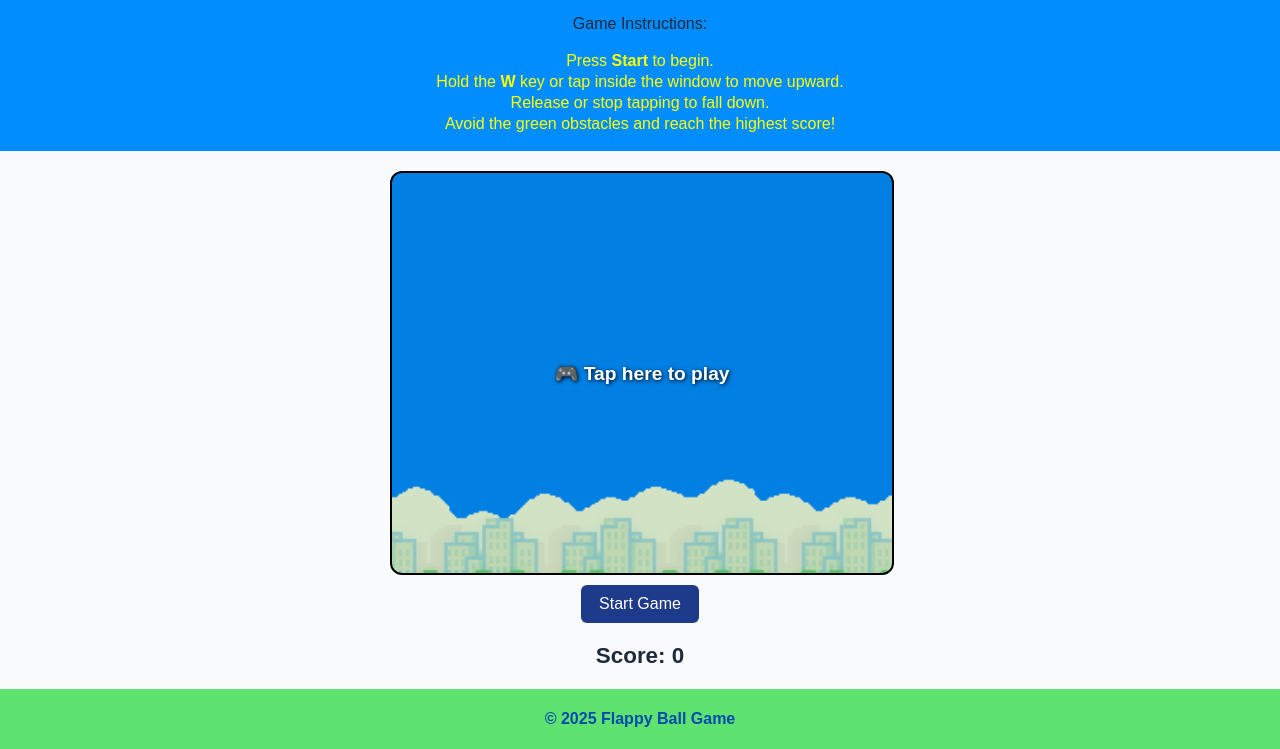
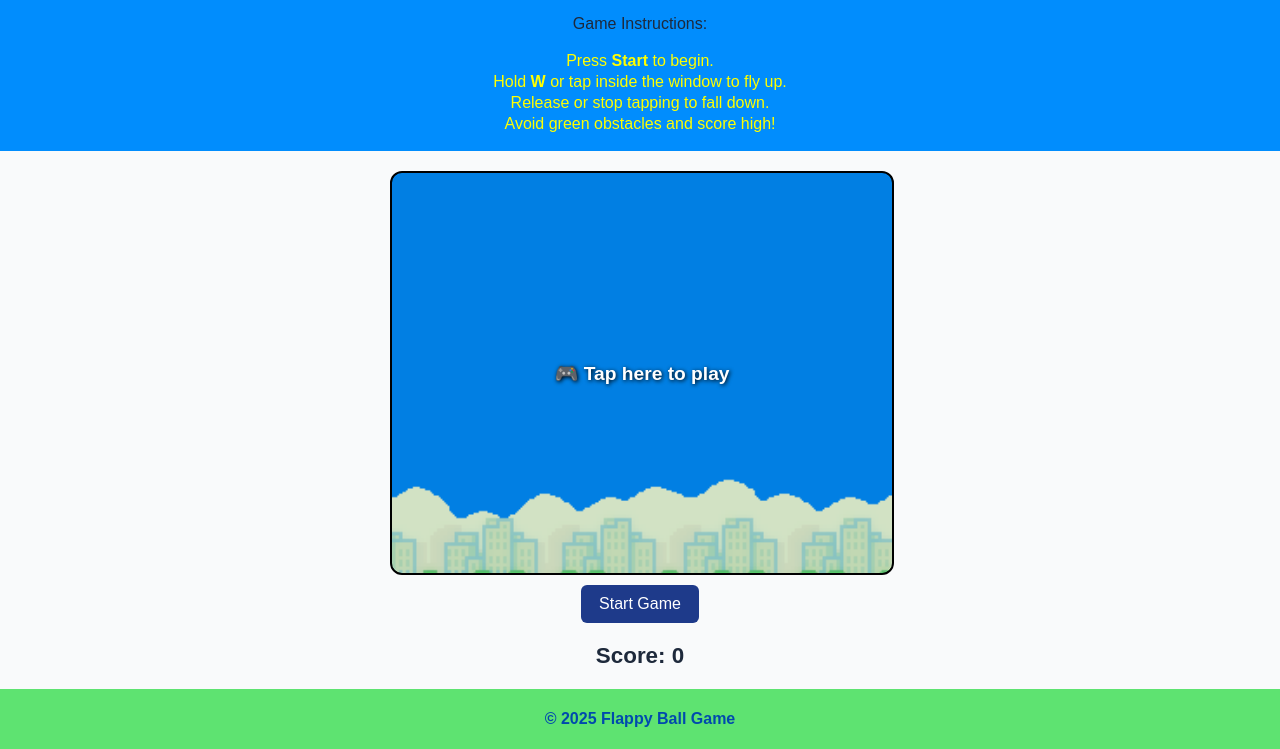
Before and after one commit to SuhaybDahir/bouncing-ball-deployment, a plain HTML site: page index.html in a window 1280 px wide. Shown: the part 151-900 px from the top of the page. Drawn offline with Linux system fonts and the light colour scheme.

Commit message:
Update game instructions and interaction window layout

```diff
--- a/index.html
+++ b/index.html
@@ -17,18 +17,16 @@
     <p>Game Instructions:</p>
     <ul>
       <li>Press <strong>Start</strong> to begin.</li>
-      <li>Hold the <strong>W</strong> key or tap inside the window to move upward.</li>
+      <li>Hold <strong>W</strong> or tap inside the window to fly up.</li>
       <li>Release or stop tapping to fall down.</li>
-      <li>Avoid the green obstacles and reach the highest score!</li>
+      <li>Avoid green obstacles and score high!</li>
     </ul>
   </header>
 
   <main>
     <div id="gameWrapper">
       <svg id="gameArea" width="100%" height="400px"></svg>
-      <div id="interactionWindow">
-        <p>🎮 Tap here to play</p>
-      </div>
+      <div id="interactionWindow"><p>🎮 Tap here to play</p></div>
     </div>
 
     <button id="startButton">Start Game</button>
```
